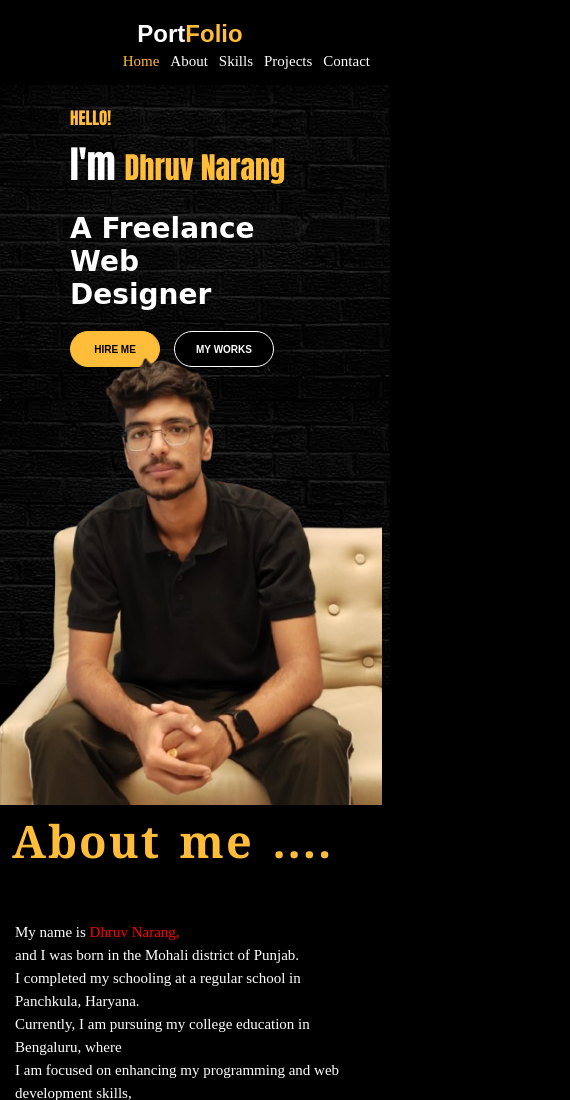
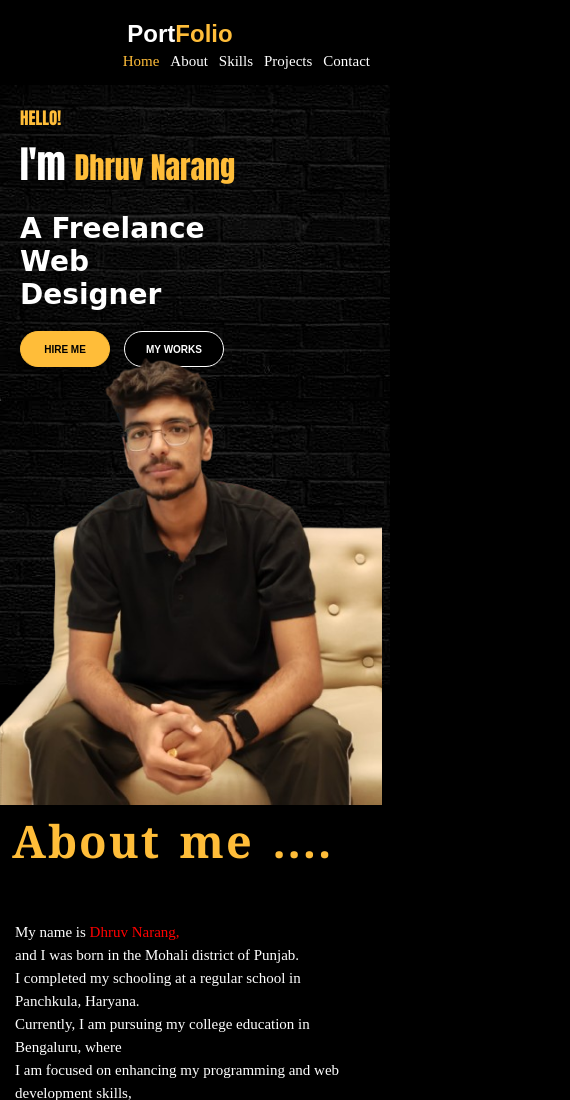
Before and after one commit to dhruv608/Myportfolio, a website: page public/index.html in a window 390 px wide. Shown: the top 1100 px of the page, 570 px wide, since content can reach past the window. Drawn offline with nearby package versions, Linux system fonts and the light colour scheme.

Commit message:
forfinal

```diff
--- a/public/index.html
+++ b/public/index.html
@@ -15,7 +15,7 @@
 <body>
     <!-- for header top part -->
     <div class="top1">
-        <h2 id="top">Port<span style="color: #ffbd39;">Folio</span>
+        <h2 id="top" class="r1">Port<span style="color: #ffbd39;">Folio</span>
         </h2>
         <div class="opps" >
             <a href="" class="yell">Home</a>
--- a/public/style.css
+++ b/public/style.css
@@ -20,9 +20,14 @@
         display: flex;
         flex-direction: column;
     }
+    .r1{
+        width: 200px;
+        margin-left: 80px !important;
+    }
     body{
         background-color: black;
         overflow-x: hidden;
+        width: 100vw;
     }
 
     .top1 h2 {
@@ -58,9 +63,12 @@
     .txt1{
         width: 350px;
         margin-top: -180px;
-        margin-left: -30px;
+        margin-left: -80px !important;
         margin-bottom: -300px;
 
+    }
+    .l1{
+        width: 300px !important;
     }
 
     .l1 .t1 {
```
